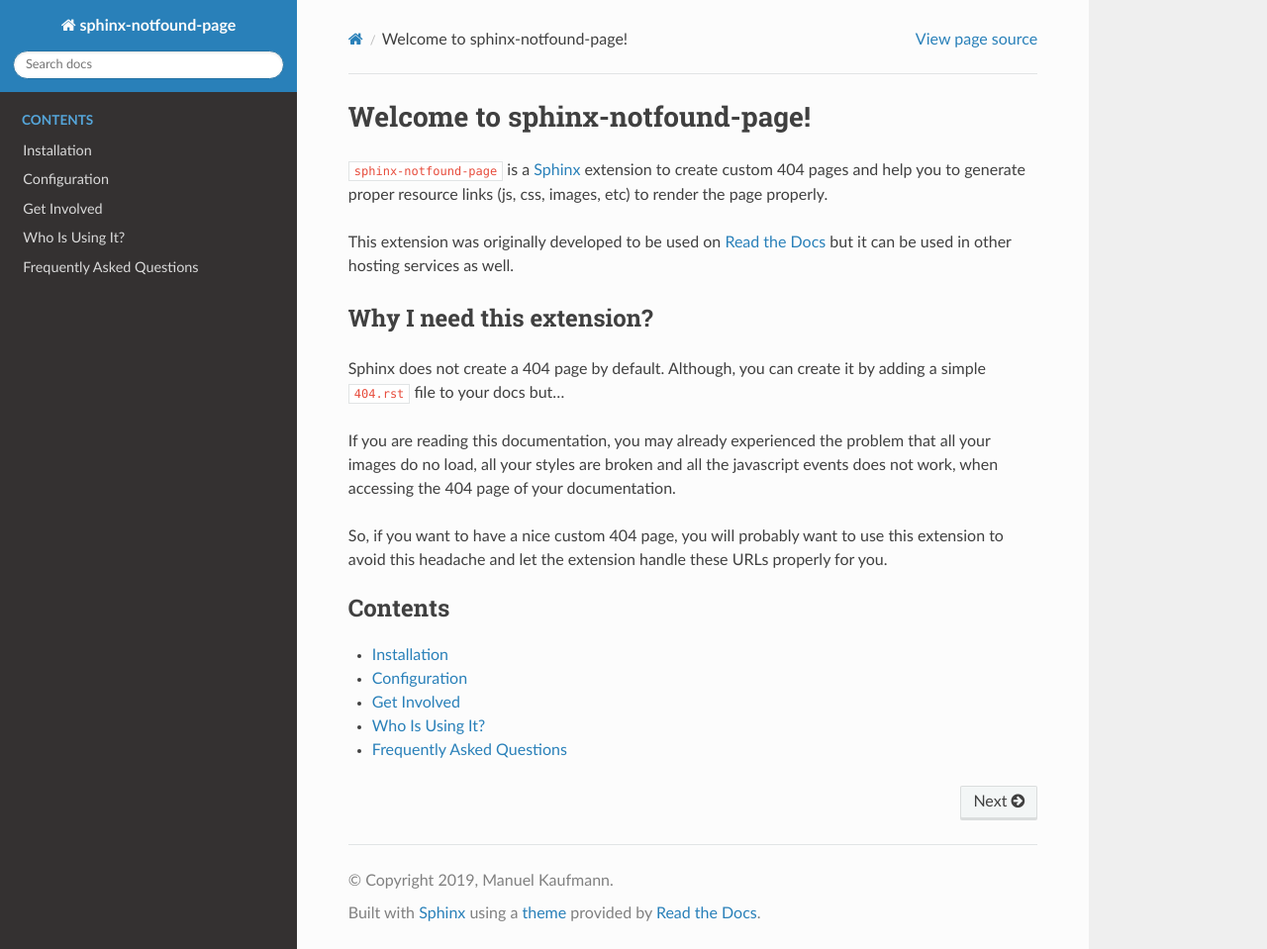
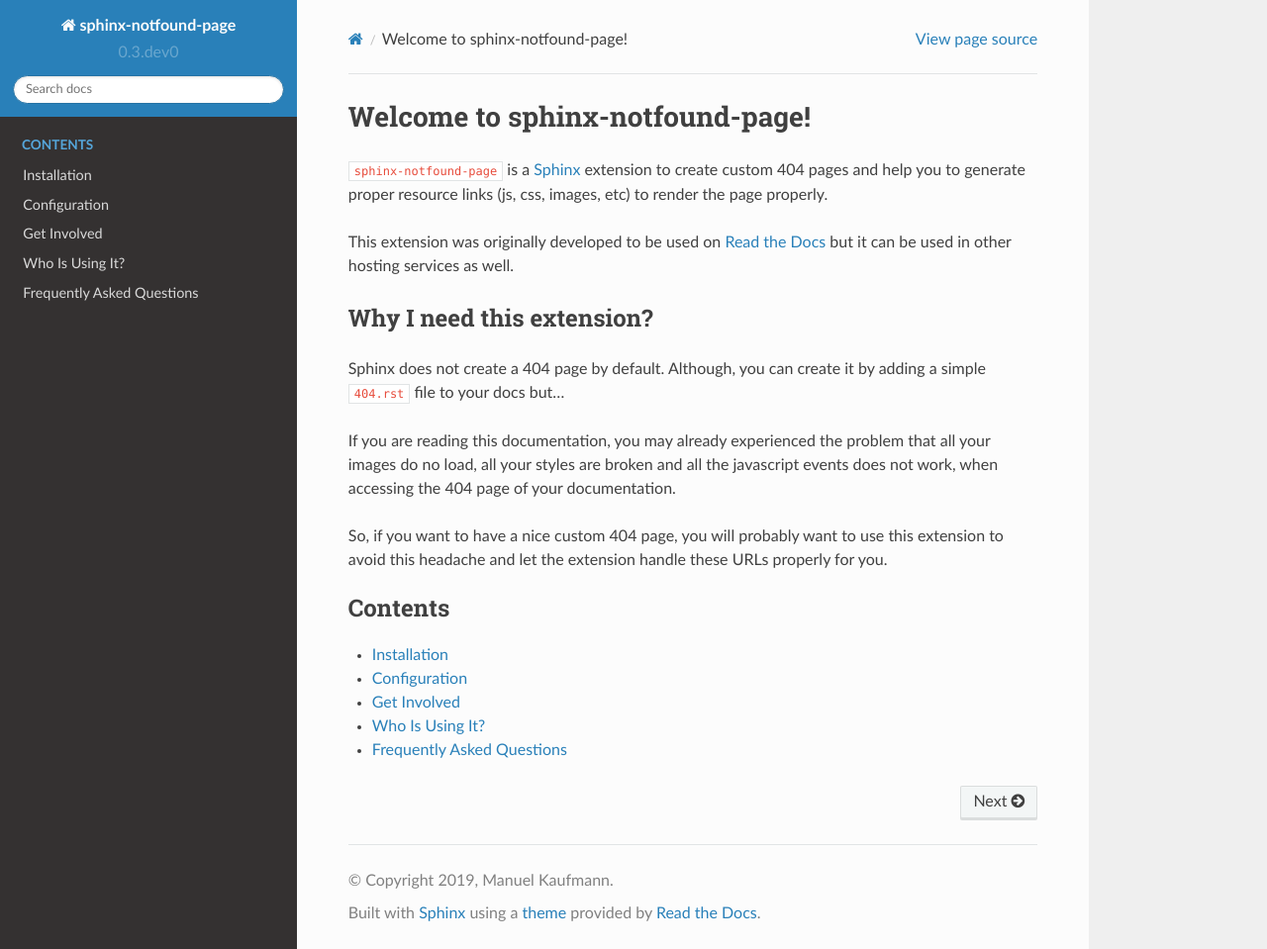
Before and after one commit to readthedocs/sphinx-notfound-page, a Sphinx documentation site: the page built from docs/index.rst, in a window 1280 px wide and 959 px high. Shown: the whole window at 99% size. Built offline with Sphinx 7.4.7 and the Read the Docs theme 2.0.0, drawn with Linux system fonts in a browser that asks for light colours; pages that are not in the unit, such as notebooks, are missing from menus.

Commit message:
Use the proper version for docs

```diff
--- a/docs/conf.py
+++ b/docs/conf.py
@@ -24,9 +24,9 @@
 author = 'Manuel Kaufmann'
 
 # The short X.Y version
-version = ''
 # The full version, including alpha/beta/rc tags
-release = '0.2.1'
+import notfound
+version = release = notfound.version
 
 
 # -- General configuration ---------------------------------------------------
--- a/notfound/__init__.py
+++ b/notfound/__init__.py
@@ -1 +1 @@
-version = '0.3'
+version = '0.3.dev0'
```
